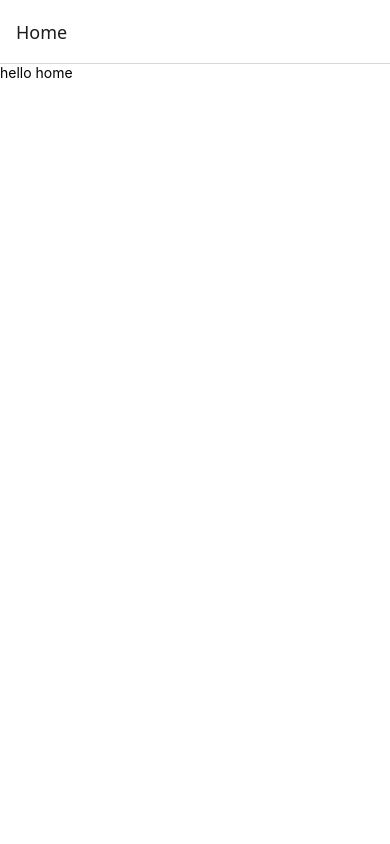
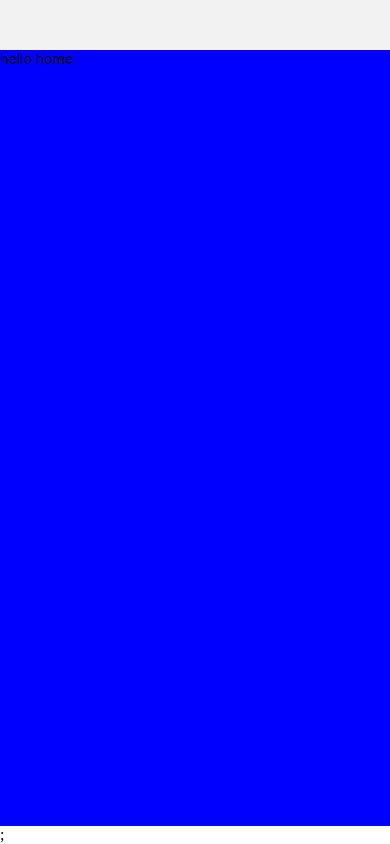
Before and after one commit to oddlyspaced/notes-example-turbo-module, a React Native app: screen /HomeScreen in a window 390 px wide. Built offline with nearby package versions, Linux system fonts and the light colour scheme.

Commit message:
chore: navigation base

```diff
--- a/App.tsx
+++ b/App.tsx
@@ -1,17 +1,33 @@
-import {createNativeStackNavigator} from '@react-navigation/native-stack';
-import {Home} from './src/Home';
-import {createStaticNavigation} from '@react-navigation/native';
+import { createNativeStackNavigator } from '@react-navigation/native-stack';
+import { HomeScreen } from './src/screens/HomeScreen';
+import { NavigationContainer } from '@react-navigation/native';
 
-const RootStack = createNativeStackNavigator({
-  screens: {
-    Home: Home,
-  },
-});
+type TNavigationRouterProps = {
+	HomeScreen: {};
+};
 
-const Navigation = createStaticNavigation(RootStack);
+const AppNavigator = createNativeStackNavigator<TNavigationRouterProps>();
+
+const Router = () => {
+	return (
+		<AppNavigator.Navigator initialRouteName={'HomeScreen'}>
+			<AppNavigator.Screen
+				name={'HomeScreen'}
+				component={HomeScreen}
+				options={{
+					headerShown: false,
+				}}
+			/>
+		</AppNavigator.Navigator>
+	);
+};
 
 const App = () => {
-  return <Navigation />;
+	return (
+		<NavigationContainer>
+			<Router />;
+		</NavigationContainer>
+	);
 };
 
 export default App;
--- a/src/Home.tsx
+++ /dev/null
@@ -1,14 +0,0 @@
-import {Text} from 'react-native';
-import {SafeAreaView} from 'react-native-safe-area-context';
-
-export const Home = () => {
-  return (
-    <SafeAreaView
-      style={{
-        flex: 1,
-        backgroundColor: '#ffffff',
-      }}>
-      <Text>hello home</Text>
-    </SafeAreaView>
-  );
-};
--- /dev/null
+++ b/src/screens/HomeScreen.tsx
@@ -0,0 +1,16 @@
+import { Text } from 'react-native';
+import { SafeAreaView } from 'react-native-safe-area-context';
+
+export const HomeScreen = () => {
+	return (
+		<SafeAreaView
+			style={{
+				flex: 1,
+				backgroundColor: '#00ff',
+				marginTop: 50,
+			}}
+		>
+			<Text>hello home</Text>
+		</SafeAreaView>
+	);
+};
```
Also changed, not shown: 1 other file (tests, documents, lock files or other folders).
